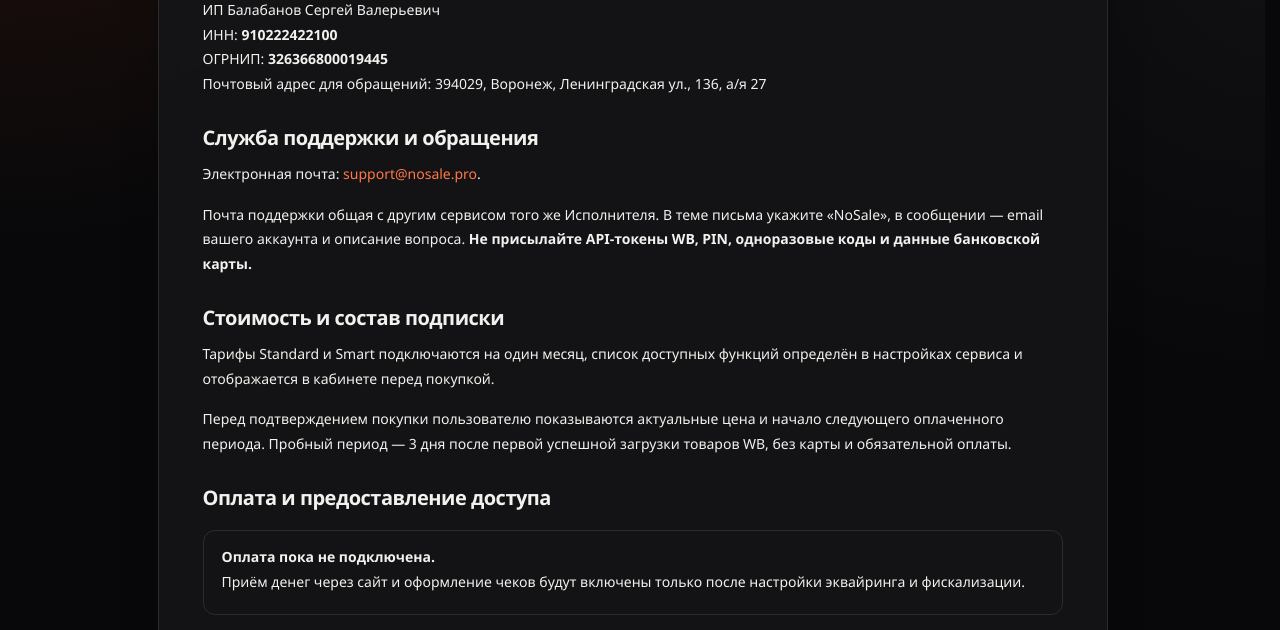
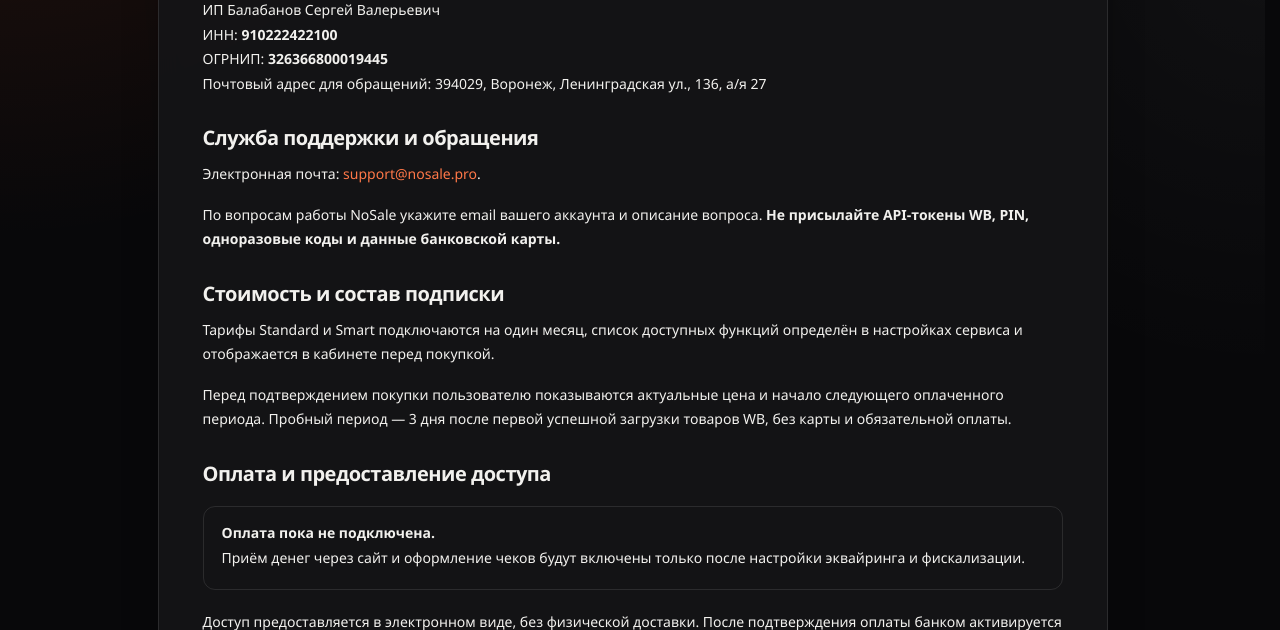
Before and after one commit to Anderhaos/Marketplace-Price-Guard, a Django app: page /contacts/ in a window 1280 px wide. Shown: the part 371-1001 px from the top of the page. Run offline with Django 5.2, Linux system fonts and the light colour scheme; data that the repository does not hold is empty; parts of the project's set-up code (start-up, migrations or seed data) failed here and were passed over.

Commit message:
fix(nosale): own support contact on public legal pages

```diff
--- a/saas/portal/templates/legal/contacts.html
+++ b/saas/portal/templates/legal/contacts.html
@@ -9,7 +9,7 @@
 Почтовый адрес для обращений: {{ legal.postal_address }}</p>
 <h2>Служба поддержки и обращения</h2>
 <p>Электронная почта: <a href="mailto:{{ legal.email }}">{{ legal.email }}</a>.</p>
-<p>Почта поддержки общая с другим сервисом того же Исполнителя. В теме письма укажите «NoSale», в сообщении — email вашего аккаунта и описание вопроса. <strong>Не присылайте API-токены WB, PIN, одноразовые коды и данные банковской карты.</strong></p>
+<p>По вопросам работы NoSale укажите email вашего аккаунта и описание вопроса. <strong>Не присылайте API-токены WB, PIN, одноразовые коды и данные банковской карты.</strong></p>
 <h2>Стоимость и состав подписки</h2>
 <p>Тарифы Standard и Smart подключаются на один месяц, список доступных функций определён в настройках сервиса и отображается в кабинете перед покупкой.</p>
 {% if offers %}<ul>{% for offer in offers %}<li>{{ offer.name }} — {{ offer.price_rub|floatformat:2 }} ₽ за месяц{% if not offer.sale_enabled %}; продажа пока выключена{% endif %}</li>{% endfor %}</ul>{% endif %}
```
